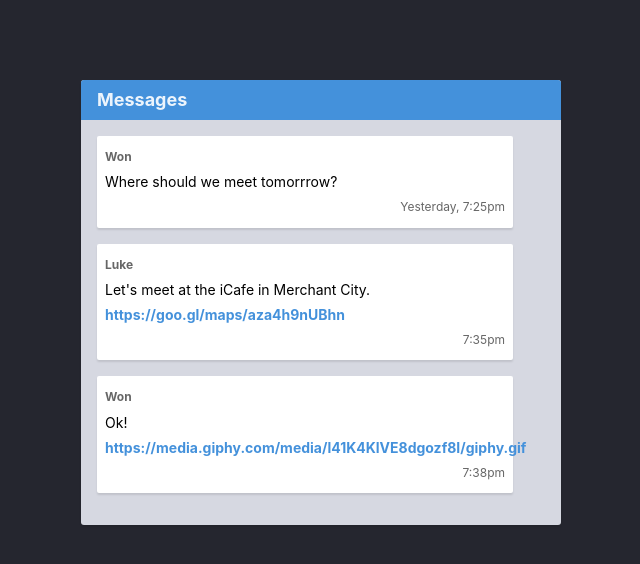
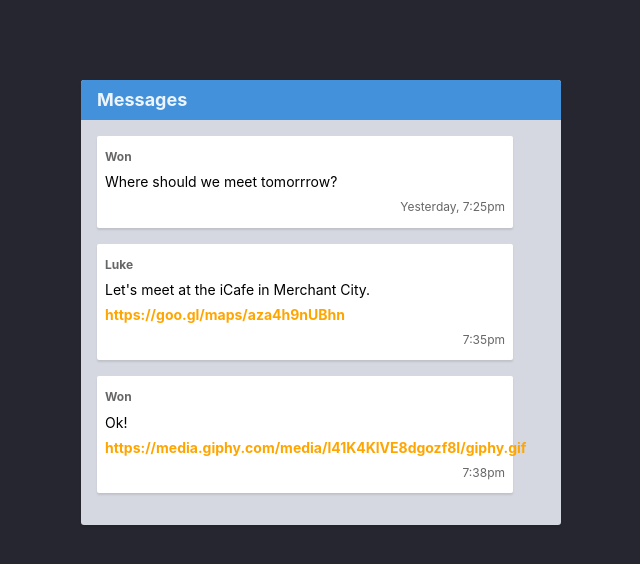
Before and after one commit to Rananemer08/html-css-git-fixed, a website: page week-2/18-git-merge/index.html in a window 1280 px wide. Shown: the whole page, without its empty margins (319-959 px from the left). Drawn offline with Linux system fonts and the light colour scheme.

Commit message:
chande branches to orange

```diff
--- a/week-2/18-git-merge/styles.css
+++ b/week-2/18-git-merge/styles.css
@@ -1,6 +1,6 @@
 /* Add your own CSS code below */
 .link {
-  color: #4491db;
+  color: orange;
   font-weight: 700;
   text-decoration: none;
 }
```
